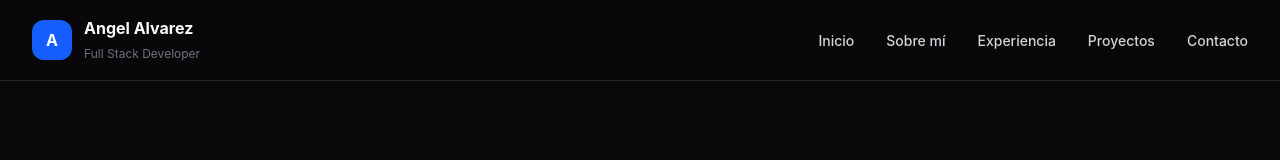
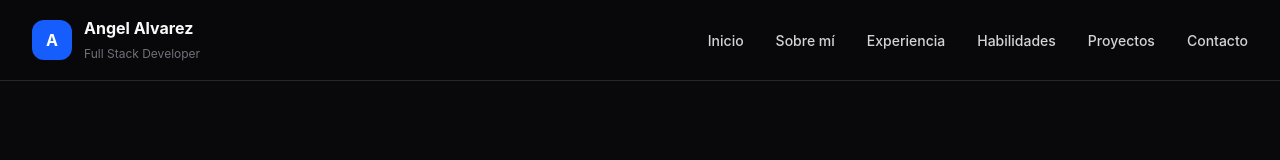
Before and after one commit to powerangelito/angel-alvarez-portfolio, a React (Vite) app: page / in a window 1280 px wide. Shown: the top 160 px of the page. Built offline with nearby package versions, Linux system fonts and the light colour scheme.

Commit message:
feat: mejorar navegación con enlaces de React Router y suavizar desplazamiento al ancla

```diff
--- a/src/app/router/ScrollToTop.tsx
+++ b/src/app/router/ScrollToTop.tsx
@@ -1,16 +1,31 @@
-import { useEffect } from "react";
-import { useLocation } from "react-router-dom";
+import { useEffect } from 'react';
+import { useLocation } from 'react-router-dom';
 
 export function ScrollToTop() {
-  const { pathname } = useLocation();
+  const { pathname, hash } = useLocation();
 
   useEffect(() => {
+    if (hash) {
+      const frame = requestAnimationFrame(() => {
+        const element = document.querySelector(hash);
+
+        if (element) {
+          element.scrollIntoView({
+            behavior: 'smooth',
+            block: 'start',
+          });
+        }
+      });
+
+      return () => cancelAnimationFrame(frame);
+    }
+
     window.scrollTo({
       top: 0,
       left: 0,
-      behavior: "instant",
+      behavior: 'instant',
     });
-  }, [pathname]);
+  }, [pathname, hash]);
 
   return null;
 }
--- a/src/components/layout/Navbar/MobileMenu.tsx
+++ b/src/components/layout/Navbar/MobileMenu.tsx
@@ -1,3 +1,5 @@
+import { Link } from "react-router-dom";
+
 import { navigation } from '../../../constants/navigation';
 
 interface MobileMenuProps {
@@ -34,8 +36,8 @@ export function MobileMenu({ isOpen, onClose }: MobileMenuProps) {
         <ul className="flex flex-col gap-2">
           {navigation.map((item) => (
             <li key={item.href}>
-              <a
-                href={item.href}
+              <Link
+                to={item.href}
                 onClick={onClose}
                 className="
                   block
@@ -51,7 +53,7 @@ export function MobileMenu({ isOpen, onClose }: MobileMenuProps) {
                 "
               >
                 {item.label}
-              </a>
+              </Link>
             </li>
           ))}
         </ul>
--- a/src/components/layout/Navbar/NavbarLogo.tsx
+++ b/src/components/layout/Navbar/NavbarLogo.tsx
@@ -1,9 +1,8 @@
+import { Link } from 'react-router-dom';
+
 export function NavbarLogo() {
   return (
-        <a
-            href="#home"
-            className="flex items-center gap-3"
-        >
+    <Link to="/#home" className="flex items-center gap-3">
       <div
         className="
                 flex
@@ -21,14 +20,10 @@ export function NavbarLogo() {
       </div>
 
       <div>
-                <p className="font-bold">
-                    Angel Alvarez
-                </p>
+        <p className="font-bold">Angel Alvarez</p>
 
-                <span className="text-xs text-zinc-500">
-                    Full Stack Developer
-                </span>
+        <span className="text-xs text-zinc-500">Full Stack Developer</span>
       </div>
-        </a>
+    </Link>
   );
 }
--- a/src/components/layout/Navbar/NavbarMenu.tsx
+++ b/src/components/layout/Navbar/NavbarMenu.tsx
@@ -1,3 +1,5 @@
+import { Link } from "react-router-dom";
+
 import { navigation } from "../../../constants/navigation";
 
 export function NavbarMenu() {
@@ -5,8 +7,8 @@ export function NavbarMenu() {
         <ul className="hidden items-center gap-8 lg:flex">
             {navigation.map((item) => (
                 <li key={item.href}>
-                    <a
-                        href={item.href}
+                    <Link
+                        to={item.href}
                         className="
                             text-sm
                             font-medium
@@ -16,7 +18,7 @@ export function NavbarMenu() {
                         "
                     >
                         {item.label}
-                    </a>
+                    </Link>
                 </li>
             ))}
         </ul>
--- a/src/constants/navigation.ts
+++ b/src/constants/navigation.ts
@@ -1,27 +1,13 @@
 export interface NavigationItem {
-    label: string;
-    href: string;
+  label: string;
+  href: string;
 }
 
 export const navigation: NavigationItem[] = [
-    {
-        label: "Inicio",
-        href: "#home",
-    },
-    {
-        label: "Sobre mí",
-        href: "#about",
-    },
-    {
-        label: "Experiencia",
-        href: "#experience",
-    },
-    {
-        label: "Proyectos",
-        href: "#projects",
-    },
-    {
-        label: "Contacto",
-        href: "#contact",
-    },
+  { label: 'Inicio', href: '/#home' },
+  { label: 'Sobre mí', href: '/#about' },
+  { label: 'Experiencia', href: '/#experience' },
+  { label: 'Habilidades', href: '/#skills' },
+  { label: 'Proyectos', href: '/#projects' },
+  { label: 'Contacto', href: '/#contact' },
 ];
```
Lines whose indentation alone changed are shown as unchanged.
